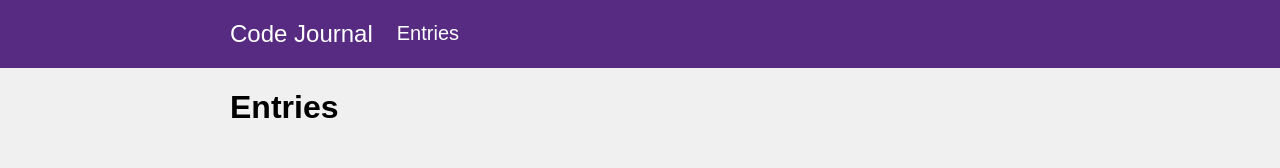
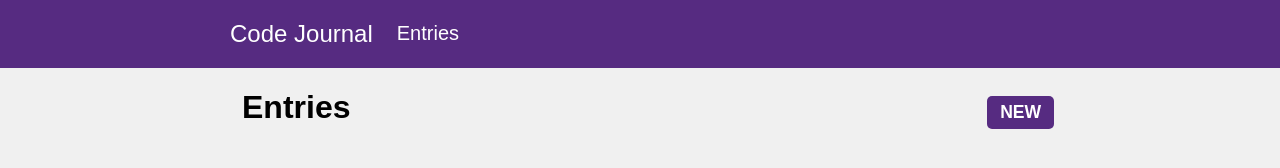
Before and after one commit to jamessding/code-journal, a website: page index.html in a window 1280 px wide. Both pictures are taken after a click on the link "Entries". Drawn offline with Linux system fonts and the light colour scheme.

Commit message:
confirmed refreshing page shows same view

```diff
--- a/index.html
+++ b/index.html
@@ -25,10 +25,20 @@
     </div>
   </header>
   <main>
-    <div class="container entries view hidden" data-view="entries">
+    <div class="view hidden" data-view="entries">
+      <div class="container entries">
+        <div class="row">
+          <div class="column-half">
             <h1>Entries</h1>
           </div>
-    <div class="container entry-form view" data-view="entry-form">
+          <div class="column-half text-align-right">
+            <h1><a class="background-purple button new">New</a></h1>
+          </div>
+        </div>
+      </div>
+    </div>
+    <div class="view hidden" data-view="entry-form">
+      <div class="container entry-form">
         <form class="form">
           <h1>New Entry</h1>
           <div class="row">
@@ -65,6 +75,8 @@
           </div>
         </form>
       </div>
+
+    </div>
   </main>
   <script src="js/data.js"></script>
   <script src="js/main.js"></script>
--- a/js/main.js
+++ b/js/main.js
@@ -68,10 +68,33 @@ var $views = document.querySelectorAll('.view');
 function viewEntries(event) {
   for (var j = 0; j < $views.length; j++) {
     if ($views[j].getAttribute('data-view') !== 'entries') {
-      $views[j].className += ' hidden';
+      $views[j].className = 'views hidden';
     } else {
-      $views[j].className = 'container view ' + $views[j].getAttribute('data-view');
+      $views[j].className = 'views';
     }
   }
+  data.view = 'entries';
 }
 $entries.addEventListener('click', viewEntries);
+
+var $newButton = document.querySelector('.new');
+function viewNewEntry(event) {
+  for (var k = 0; k < $views.length; k++) {
+    if ($views[k].getAttribute('data-view') !== 'entry-form') {
+      $views[k].className = 'views hidden';
+    } else {
+      $views[k].className = 'views';
+    }
+  }
+  data.view = 'entry-form';
+}
+$newButton.addEventListener('click', viewNewEntry);
+
+function currentView(event) {
+  if (data.view === 'entries') {
+    viewEntries();
+  } else if (data.view === 'entry-form') {
+    viewNewEntry();
+  }
+}
+window.addEventListener('DOMContentLoaded', currentView);
```
Lines whose indentation alone changed are shown as unchanged.
